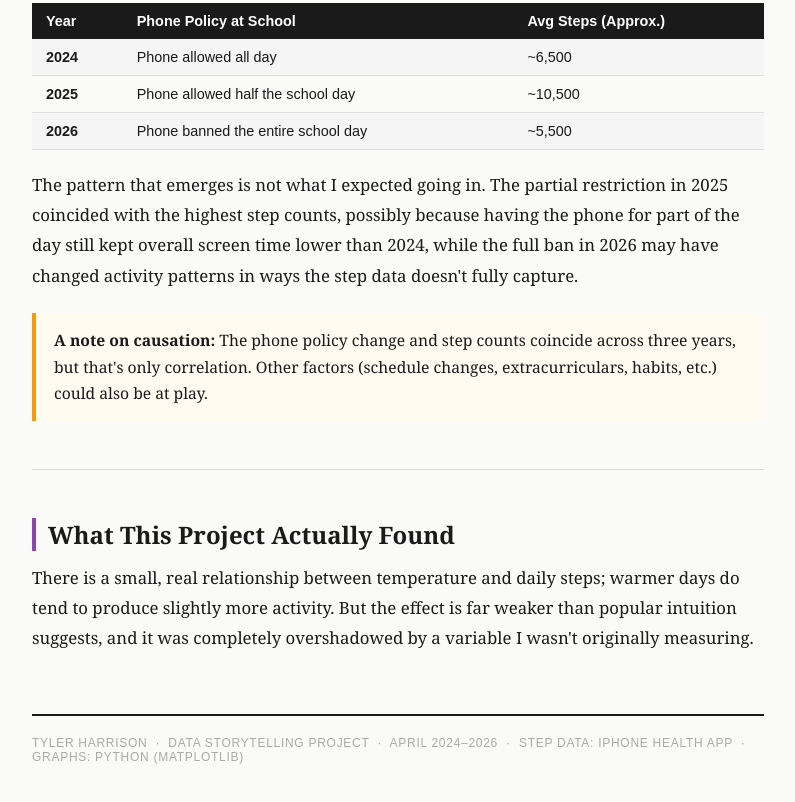
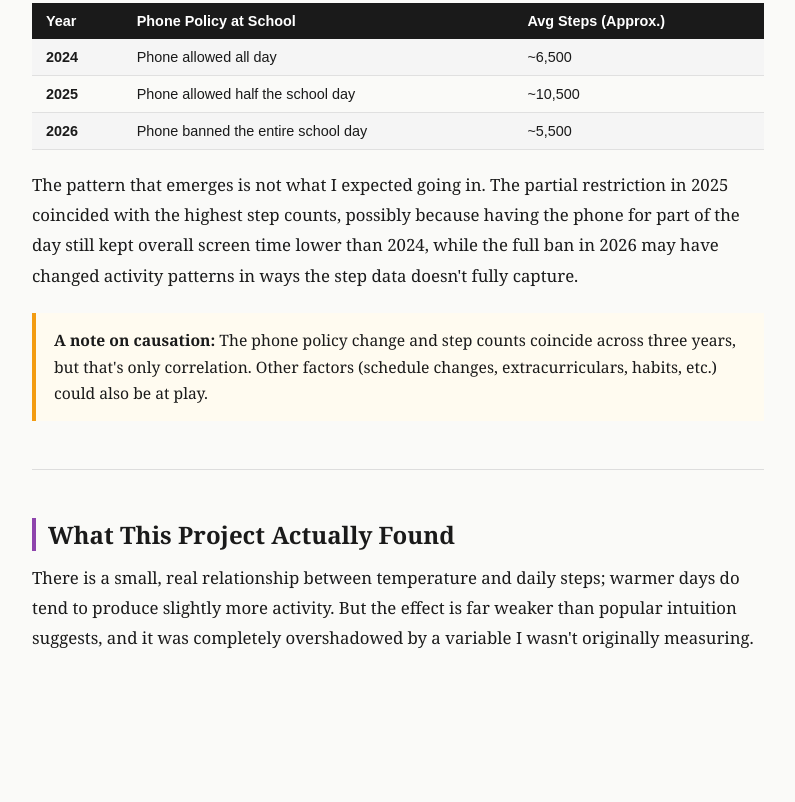
Before and after one commit to tyjharrison2-art/Weather-Temperature-vs.-Step-Count-Data, a plain HTML site: page index.html in a window 1280 px wide. Shown: the part 4798-5600 px from the top of the page, without its empty margins (242-1037 px from the left). After the commit the page ends 5550 px from the top, so only its background shows below. Drawn offline with Linux system fonts and the light colour scheme.

Commit message:
Remove footer section from index.html
Removed footer information from index.html.

```diff
--- a/index.html
+++ b/index.html
@@ -292,9 +292,7 @@
 
 
 
-  <div class="footer">
-    Tyler Harrison &nbsp;·&nbsp; Data Storytelling Project &nbsp;·&nbsp; April 2024–2026 &nbsp;·&nbsp; Step data: iPhone Health App &nbsp;·&nbsp; Graphs: Python (matplotlib)
-  </div>
+
 
 
 
```
